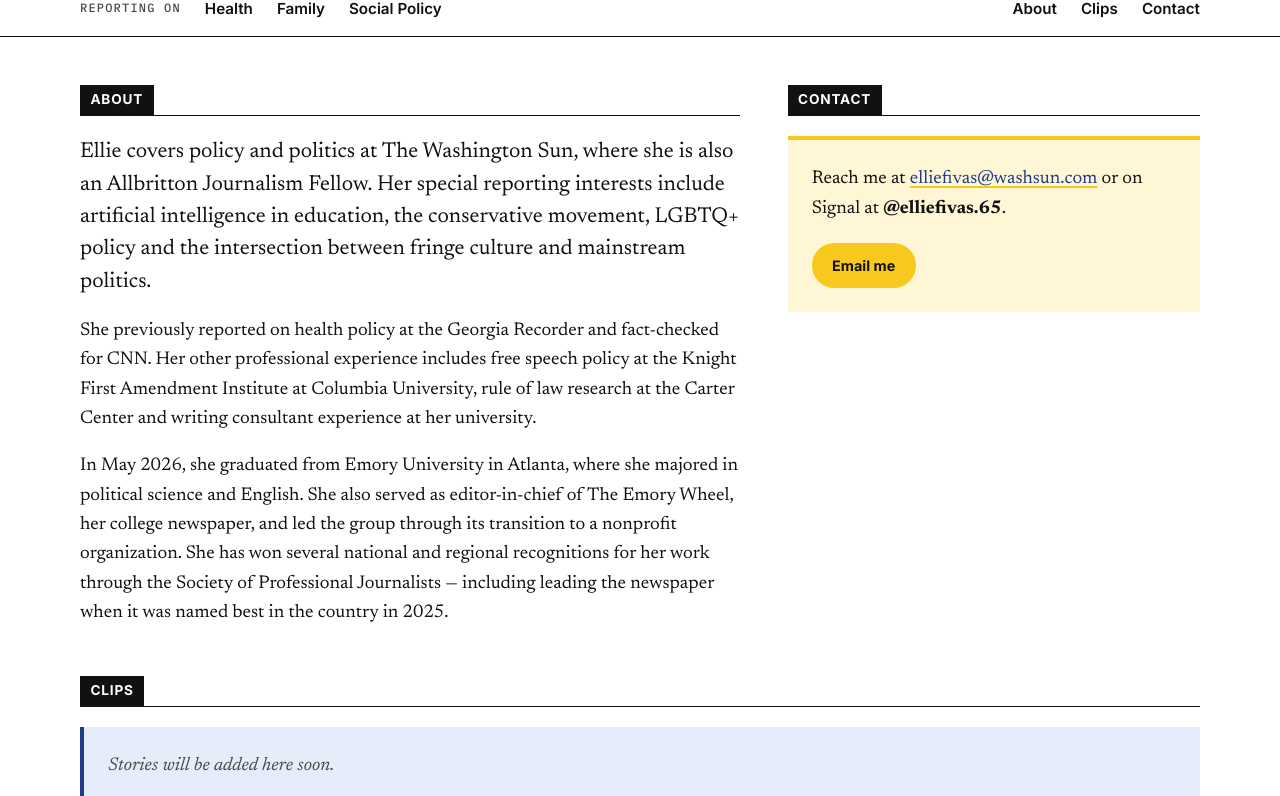
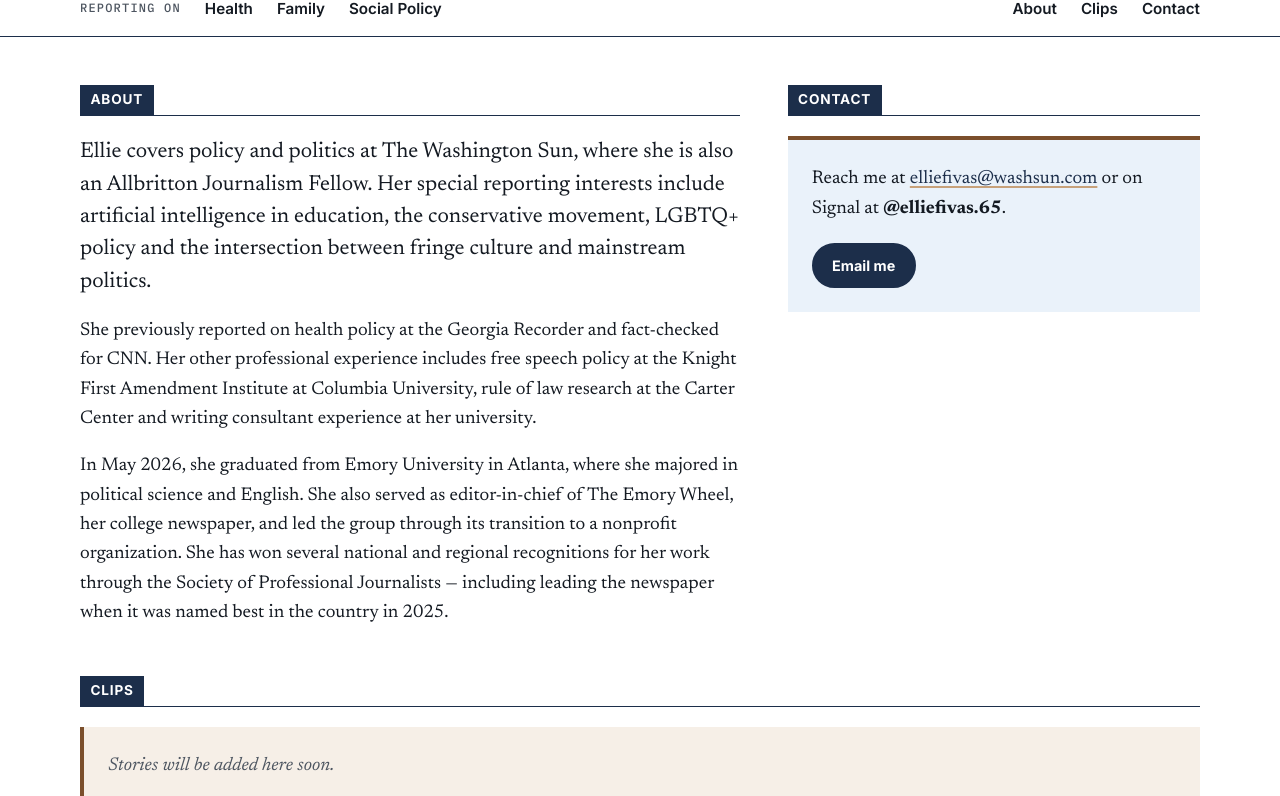
Before and after one commit to ef-2004/aji-ef, a plain HTML site: page index.html in a window 1280 px wide. Shown: the part 220-1016 px from the top of the page. Drawn offline with Linux system fonts and the light colour scheme.

Commit message:
Replace yellow with light blue, navy and brown palette
Co-Authored-By: Claude Opus 5.5 <noreply@anthropic.com>
Claude-Session: https://claude.ai/code/session_011Vjm2Hv9zAkW1XqRrqEgfG

```diff
--- a/index.html
+++ b/index.html
@@ -12,32 +12,34 @@
     /* Style guide lives in CLAUDE.md — keep the two in sync. */
     :root {
       --paper: #ffffff;
-      --ink: #111111;
-      --ink-soft: #4a4a4a;
-      --rule: #111111;
-      --rule-light: #dcdcdc;
-      --sun: #f8c91c;          /* Washington Sun yellow */
-      --sun-wash: #fff6d6;     /* pale yellow tint */
-      --navy: #1f3a8a;         /* complement to the yellow */
-      --sky: #e6ecfa;          /* pale navy tint */
-      --brick: #c2410c;        /* small warm accent */
-      --label-bg: #111111;
+      --ink: #141a22;
+      --ink-soft: #4d5560;
+      --rule: #1c2e4a;
+      --rule-light: #dde3ea;
+      --navy: #1c2e4a;         /* primary: top bar, labels, buttons, links */
+      --sky: #a9c8e6;          /* light blue: highlights */
+      --sky-wash: #eaf2fa;     /* pale blue backgrounds */
+      --brown: #7b4f2c;        /* warm accent text */
+      --tan: #c7a17a;          /* light brown: underlines, borders */
+      --tan-wash: #f6efe7;     /* pale brown backgrounds */
+      --label-bg: #1c2e4a;
       --label-text: #ffffff;
     }
     @media (prefers-color-scheme: dark) {
       :root {
-        --paper: #121212;
-        --ink: #f1efe9;
-        --ink-soft: #b5b2aa;
-        --rule: #f1efe9;
-        --rule-light: #333333;
-        --sun: #f8c91c;
-        --sun-wash: #2a2410;
-        --navy: #9db4f5;
-        --sky: #1a2238;
-        --brick: #f08a5d;
-        --label-bg: #f8c91c;
-        --label-text: #111111;
+        --paper: #11161d;
+        --ink: #eef1f5;
+        --ink-soft: #aab3bf;
+        --rule: #c8d3e0;
+        --rule-light: #2a3340;
+        --navy: #a9c8e6;
+        --sky: #3d5a7a;
+        --sky-wash: #1a2533;
+        --brown: #d4a77c;
+        --tan: #9c7651;
+        --tan-wash: #261f19;
+        --label-bg: #a9c8e6;
+        --label-text: #11161d;
       }
     }
 
@@ -62,7 +64,7 @@
 
     /* ---------- Masthead (ProPublica layout) ---------- */
     .masthead {
-      border-top: 6px solid var(--sun);
+      border-top: 6px solid var(--navy);
     }
 
     .masthead .wrap {
@@ -95,14 +97,14 @@
 
     .tagline em {
       font-weight: 400;
-      background: linear-gradient(transparent 60%, var(--sun) 60%);
+      background: linear-gradient(transparent 60%, var(--sky) 60%);
       padding: 0 0.1em;
       -webkit-box-decoration-break: clone;
       box-decoration-break: clone;
     }
 
     @media (prefers-color-scheme: dark) {
-      .tagline em { background: none; color: var(--sun); }
+      .tagline em { background: none; color: var(--navy); }
     }
 
     /* ---------- Section nav ---------- */
@@ -147,7 +149,7 @@
       text-decoration: none;
     }
 
-    .nav a:hover { color: var(--navy); }
+    .nav a:hover { color: var(--brown); }
 
     /* ---------- Section labels (Washington Sun style) ---------- */
     .label {
@@ -190,8 +192,8 @@
     .about p:last-child { margin-bottom: 0; }
 
     .contact-card {
-      background: var(--sun-wash);
-      border-top: 4px solid var(--sun);
+      background: var(--sky-wash);
+      border-top: 4px solid var(--brown);
       padding: 1.5rem;
     }
 
@@ -217,12 +219,12 @@
     }
 
     .pill.primary {
-      background: var(--sun);
-      border-color: var(--sun);
-      color: #111111;
+      background: var(--navy);
+      border-color: var(--navy);
+      color: var(--paper);
     }
 
-    .pill:hover { background: var(--ink); border-color: var(--ink); color: var(--paper); }
+    .pill:hover { background: var(--brown); border-color: var(--brown); color: var(--paper); }
 
     /* ---------- Clips ---------- */
     .clips {
@@ -251,7 +253,7 @@
       font-size: 0.75rem;
       letter-spacing: 0.08em;
       text-transform: uppercase;
-      color: var(--brick);
+      color: var(--brown);
     }
 
     .clip-list a {
@@ -264,7 +266,7 @@
 
     .clip-list a:hover {
       text-decoration: underline;
-      text-decoration-color: var(--sun);
+      text-decoration-color: var(--sky);
       text-decoration-thickness: 3px;
     }
 
@@ -279,8 +281,8 @@
     .placeholder {
       margin: 0;
       padding: 1.5rem;
-      background: var(--sky);
-      border-left: 4px solid var(--navy);
+      background: var(--tan-wash);
+      border-left: 4px solid var(--brown);
       color: var(--ink-soft);
       font-style: italic;
     }
@@ -289,7 +291,7 @@
     a { color: var(--navy); }
 
     .about a, .contact-card p a {
-      text-decoration-color: var(--sun);
+      text-decoration-color: var(--tan);
       text-decoration-thickness: 2px;
       text-underline-offset: 3px;
     }
```
Also changed, not shown: 1 other file.
